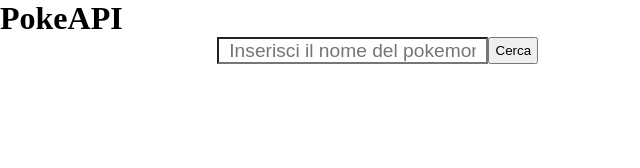
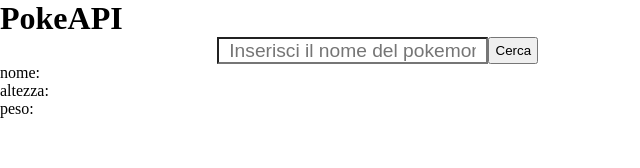
Before and after one commit to simoneditaranto/vue-pokedex, a Vue app: page / in a window 1280 px wide. Shown: the top 168 px of the page, without its empty margins (0-640 px from the left). Built offline with nearby package versions, Linux system fonts and the light colour scheme.

Commit message:
componente che stampa le info generali del pokemon

```diff
--- a/src/App.vue
+++ b/src/App.vue
@@ -4,6 +4,7 @@
 import { store } from './store.js';
 
 import AppSearch from './components/AppSearch.vue';
+import AppPokemon from './components/AppPokemon.vue';
 
 
 export default {
@@ -11,6 +12,7 @@
   components: {
 
     AppSearch,
+    AppPokemon,
 
   },
 
@@ -32,7 +34,9 @@
       if(this.store.userPokemonName.trim() != '') {
         axios.get(`https://pokeapi.co/api/v2/pokemon/${this.store.userPokemonName}`)
         .then(res => {
-          console.log(res.data);
+          console.log(res.data.stats);
+          this.store.actualPokemon = res.data;
+          console.log(this.store.actualPokemon);
         })
       };
 
@@ -50,6 +54,8 @@
 
   <AppSearch @search="searchPokemonByName()"></AppSearch>
 
+  <AppPokemon :item="this.store.actualPokemon"></AppPokemon>
+
 </template>
 
 <style scoped>
--- /dev/null
+++ b/src/components/AppPokemon.vue
@@ -0,0 +1,46 @@
+<script>
+
+export default {
+
+    name: 'AppPokemon',
+
+    props: {
+
+        item: Object,
+
+    },
+
+    data() {
+
+        return {
+
+
+
+        }
+
+    },
+
+}
+
+</script>
+
+<template>
+
+    <div id="pokemon">
+
+        <ul>
+            <li>nome: {{ item.name }}</li>
+            <li>altezza: {{ item.height }}</li>
+            <li>peso: {{ item.weight }}</li>
+
+        </ul>
+
+    </div>
+
+</template>
+
+<style>
+
+
+
+</style>
--- a/src/store.js
+++ b/src/store.js
@@ -5,4 +5,7 @@
     // stringa che contiene la scelta dell'utente
     userPokemonName: '',
 
+    // variabile che registra il pokemon appena cercato
+    actualPokemon: '',
+
 });
```
